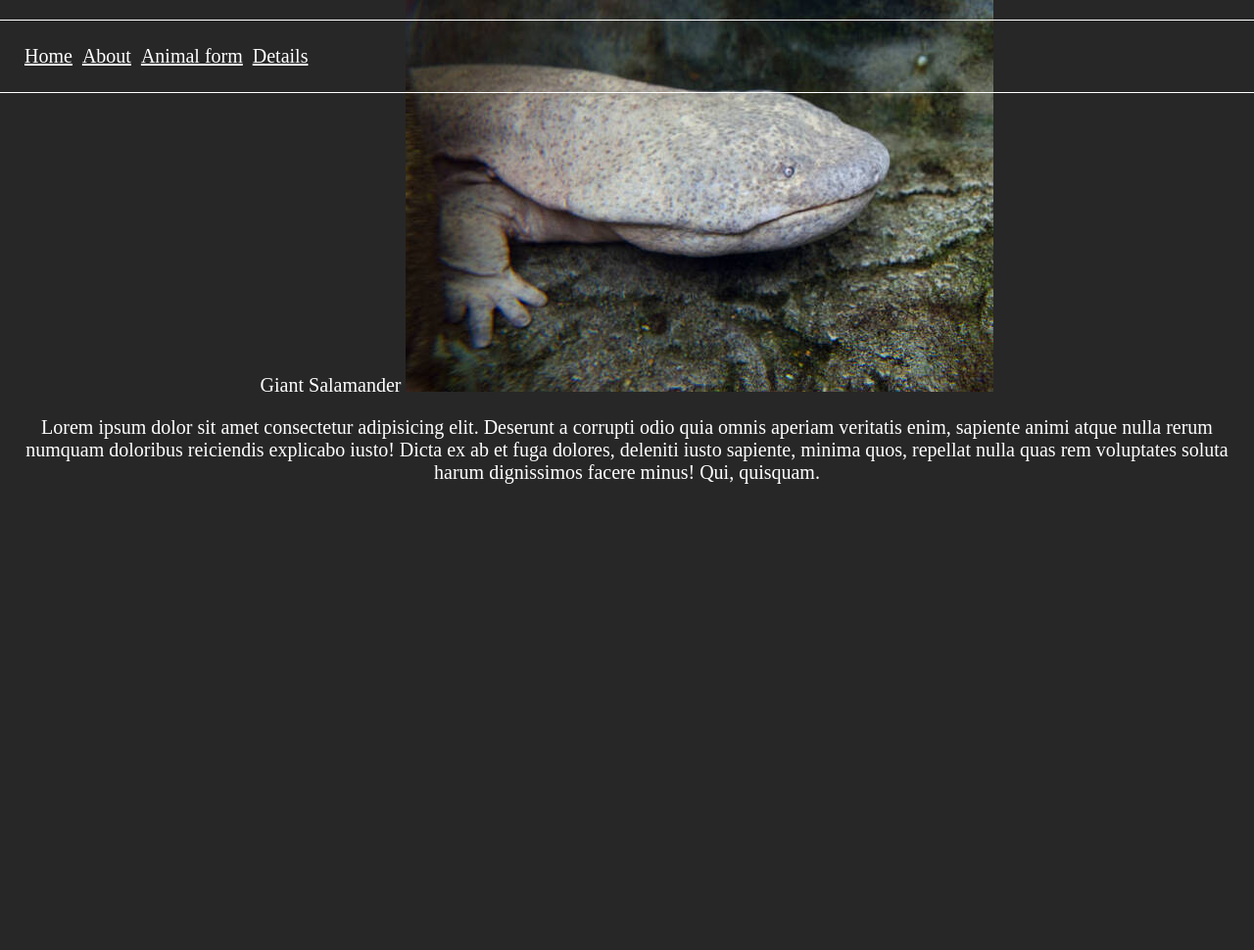
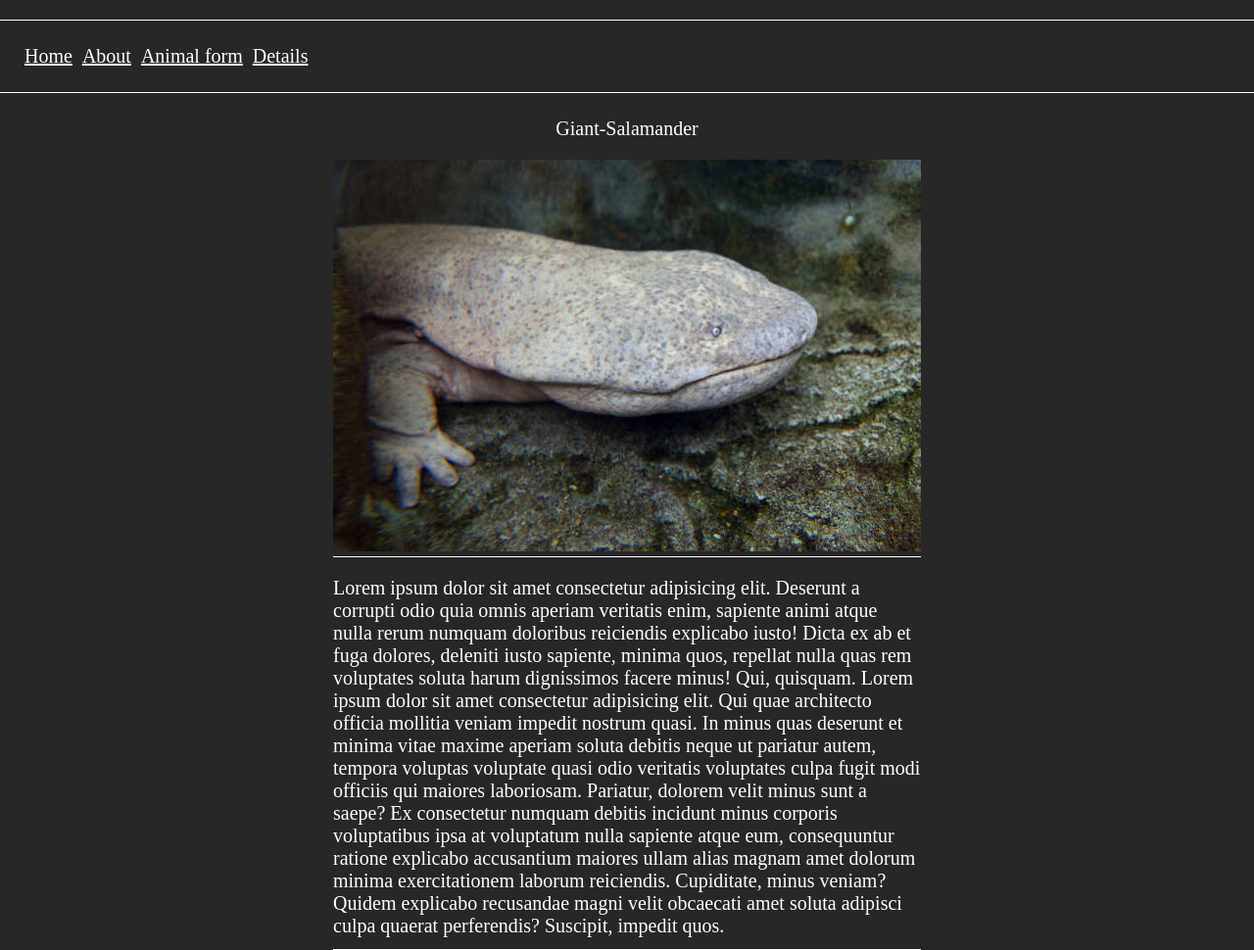
Before and after one commit to schoolblues/Assignment-Two-Static-Web-App, a plain HTML site: page details.html in a window 1280 px wide. Shown: the whole page at 98% size. Before the commit the page ends 800 px from the top, so only its background shows below. Drawn offline with Linux system fonts and the light colour scheme.

Commit message:
Updated Details Page
added details description
added details image

```diff
--- a/css/detailsStyles.css
+++ b/css/detailsStyles.css
@@ -1,12 +1,25 @@
-.detailsMain {
-    text-align: center;
+nav ul {
+    position: fixed;
 }
 
-.detailsMain span {
+
+.detailsMain {
+    padding-top: 10rem;
+    white-space: nowrap;
+    text-align: center;
+    overflow-x: scroll;
+    overflow-y: hidden;
+    position: relative;
+    text-align: center;
     color: white;
 }
 
 .description {
+    border: 1.5px solid white;
+    border-left: 0;
+    border-right: 0;
     color: white;
-    text-align: center;
+    margin: auto;
+    max-width: 600px;
+    height: 400px;
 }
--- a/details.html
+++ b/details.html
@@ -6,7 +6,7 @@
     <link rel="stylesheet" href="css/normalize.css">
     <link rel="stylesheet" href="css/styles.css">
     <link rel="stylesheet" href="css/detailsStyles.css">
-    <title>Document</title>
+    <title>Details</title>
 </head>
 <body>
     <nav>
@@ -17,13 +17,14 @@
             <li><a href="#">Details</a></li>
         </ul>
     </nav>
+
     <div class="detailsMain">
-        <span>Giant Salamander</span>
+        <p>Giant-Salamander</p>
         <img src="images/GiantFiveResize.jpg" alt="">
     </div>
     <div class="description">
         <p>
-            Lorem ipsum dolor sit amet consectetur adipisicing elit. Deserunt a corrupti odio quia omnis aperiam veritatis enim, sapiente animi atque nulla rerum numquam doloribus reiciendis explicabo iusto! Dicta ex ab et fuga dolores, deleniti iusto sapiente, minima quos, repellat nulla quas rem voluptates soluta harum dignissimos facere minus! Qui, quisquam.
+            Lorem ipsum dolor sit amet consectetur adipisicing elit. Deserunt a corrupti odio quia omnis aperiam veritatis enim, sapiente animi atque nulla rerum numquam doloribus reiciendis explicabo iusto! Dicta ex ab et fuga dolores, deleniti iusto sapiente, minima quos, repellat nulla quas rem voluptates soluta harum dignissimos facere minus! Qui, quisquam. Lorem ipsum dolor sit amet consectetur adipisicing elit. Qui quae architecto officia mollitia veniam impedit nostrum quasi. In minus quas deserunt et minima vitae maxime aperiam soluta debitis neque ut pariatur autem, tempora voluptas voluptate quasi odio veritatis voluptates culpa fugit modi officiis qui maiores laboriosam. Pariatur, dolorem velit minus sunt a saepe? Ex consectetur numquam debitis incidunt minus corporis voluptatibus ipsa at voluptatum nulla sapiente atque eum, consequuntur ratione explicabo accusantium maiores ullam alias magnam amet dolorum minima exercitationem laborum reiciendis. Cupiditate, minus veniam? Quidem explicabo recusandae magni velit obcaecati amet soluta adipisci culpa quaerat perferendis? Suscipit, impedit quos.
         </p>
     </div>
 </body>
```
